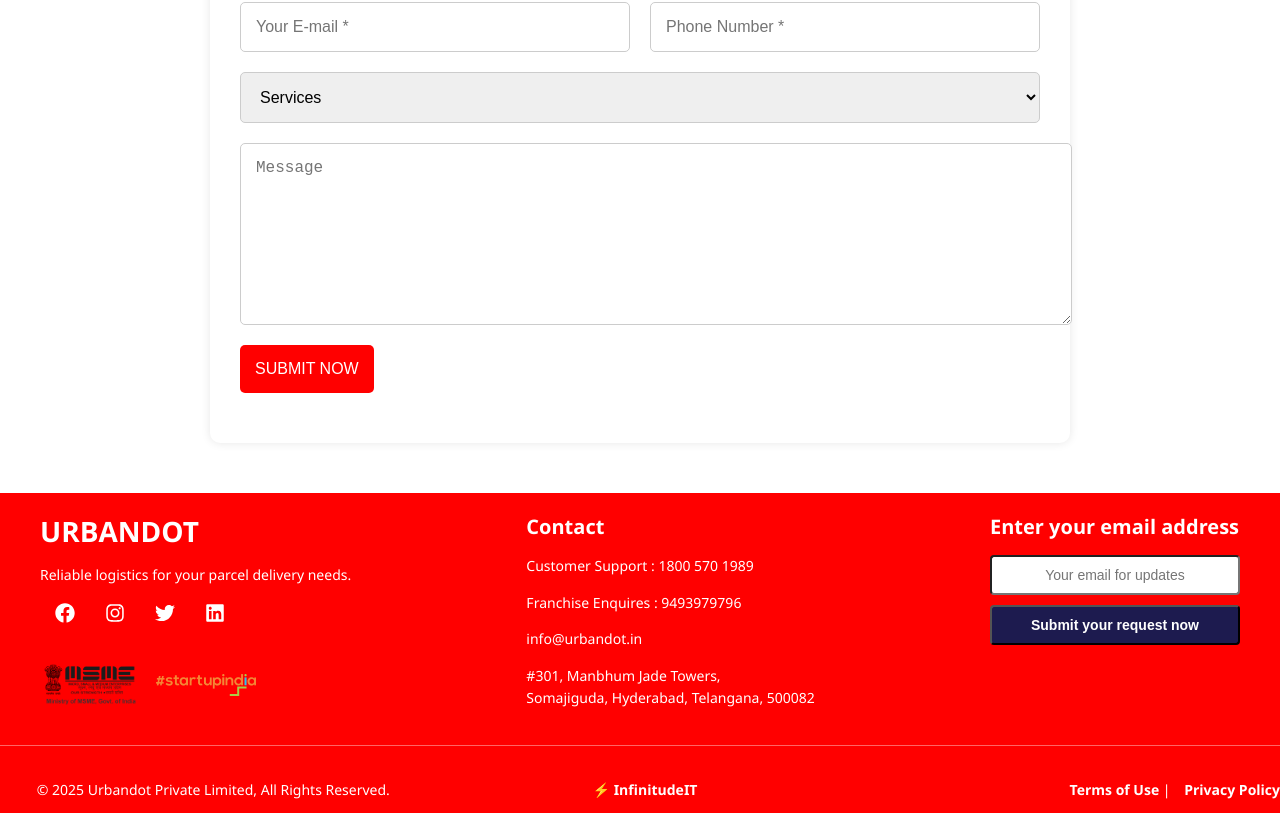
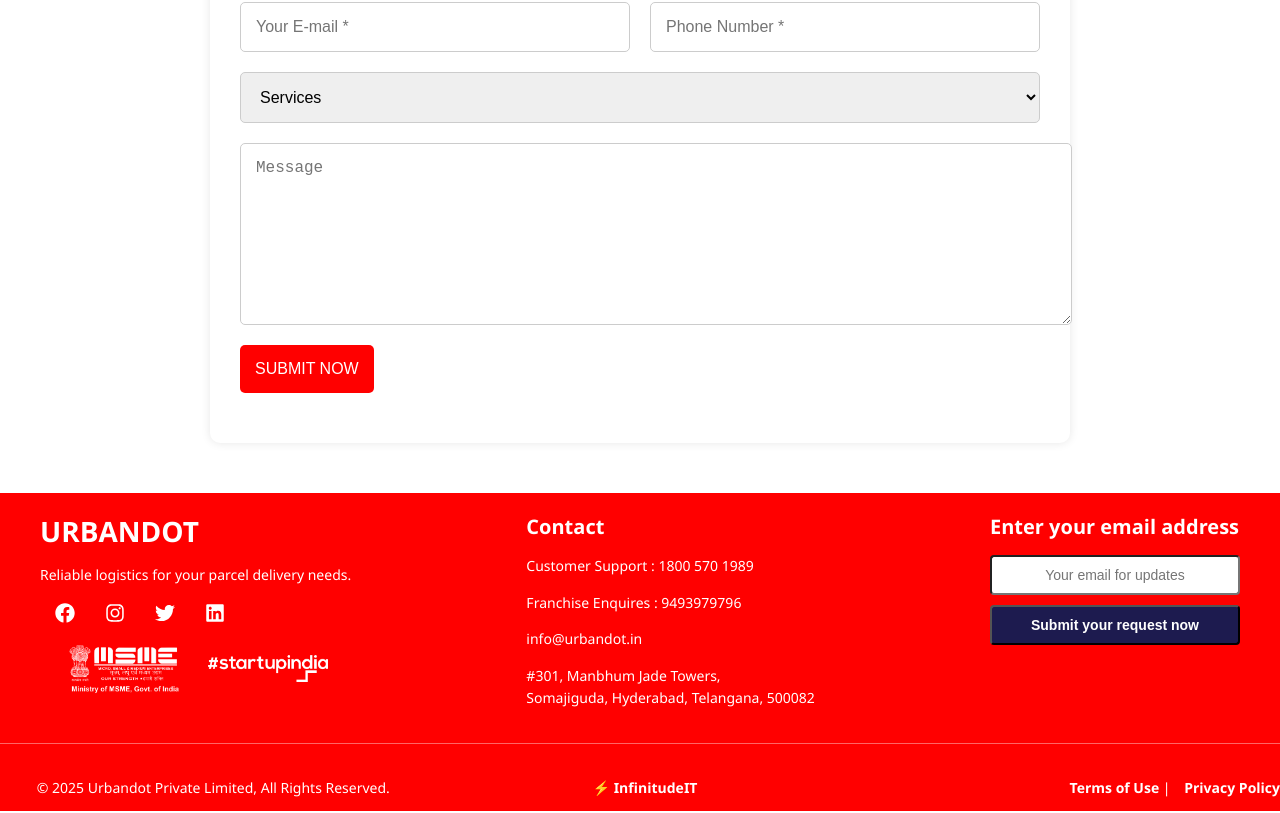
Before and after one commit to InfinitudeIT/Udot, a React (Create React App) app: page /contact in a window 1280 px wide. Shown: the part 1339-2152 px from the top of the page. Built offline with nearby package versions, Linux system fonts and the light colour scheme.

Commit message:
Update footer with white MSME and Startup India logos

```diff
--- a/src/components/footer.js
+++ b/src/components/footer.js
@@ -22,12 +22,12 @@ function Footer() {
             <a href="https://x.com/urbandotIN" target="_blank" rel="noopener noreferrer">
               <FaTwitter />
             </a>
-            <a href="https://www.linkedin.com/in/urbandot-courier-350130339/" target="_blank" rel="noopener noreferrer">
+            <a href="https://www.linkedin.com/in/urbandot-couriers-and-cargo-350130339/ " target="_blank" rel="noopener noreferrer">
               <FaLinkedin />
             </a>
            </div>
            <div className="partner-logos">
-            <img src={msmeLogo} alt="MSME Logo" className="logo-icon-1" />
+            <img src={msmeLogo} alt="MSME Logo" className="logo-icon" />
             <img src={startupLogo} alt="Startup India Logo" className="logo-icon" />
           </div>
 
--- a/src/components/header.js
+++ b/src/components/header.js
@@ -156,7 +156,7 @@ function Header() {
         <a href="https://x.com/urbandotIN" target="_blank" rel="noopener noreferrer">
           <FaTwitter />
         </a>
-        <a href="https://www.linkedin.com/in/urbandot-courier-350130339/" target="_blank" rel="noopener noreferrer">
+        <a href="https://www.linkedin.com/in/urbandot-couriers-and-cargo-350130339/ " target="_blank" rel="noopener noreferrer">
           <FaLinkedin />
         </a>
       </div>
@@ -221,7 +221,7 @@ function Header() {
             {/* Buttons */}
             <div className="nav-buttons">
               <button className="enquiry-btn" onClick={() =>{
-                window.location.href = "https://urbandot.elastic.run/portal/login";
+                window.location.href = "https://navis.elastic.run/trackOrder";
               }}>
                 Track Shipment
               </button>
--- a/src/components/homepage.js
+++ b/src/components/homepage.js
@@ -65,7 +65,7 @@ function Home() {
             <h1>UrbanDot Services</h1>
             <p>Cargo and Courier Services</p>
             <button className="cta-button" onClick={() => {
-                window.location.href = "https://urbandot.elastic.run/portal/login";
+                window.location.href = "https://navis.elastic.run/trackOrder";
               }}>Track your Shipment</button>
           </div>
         </section>
--- a/src/css/footer.css
+++ b/src/css/footer.css
@@ -199,19 +199,16 @@
 
 .partner-logos {
   display: flex;
-  gap: 1rem;
-  margin-top: 1rem;
+  gap: 1.5rem;
+  /* margin-top: 1rem; */
   align-items: center;
+  justify-content: center;
+  flex-wrap: wrap; /* For better responsiveness */
 }
 
 .logo-icon {
-  height: 80px;
+  height: 80px; /* Reduce height for better visual balance */
   object-fit: contain;
-  width: 100px;
+  width: auto; /* Let width follow natural aspect ratio */
+  max-width: 120px; /* Optional cap */
 }
-
-.logo-icon-1 {
-  height: 80px;
-  object-fit: contain;
-  width: 100px;
-}
```
Also changed, not shown: src/assets/msme3.png, src/assets/startupindia3.png.
